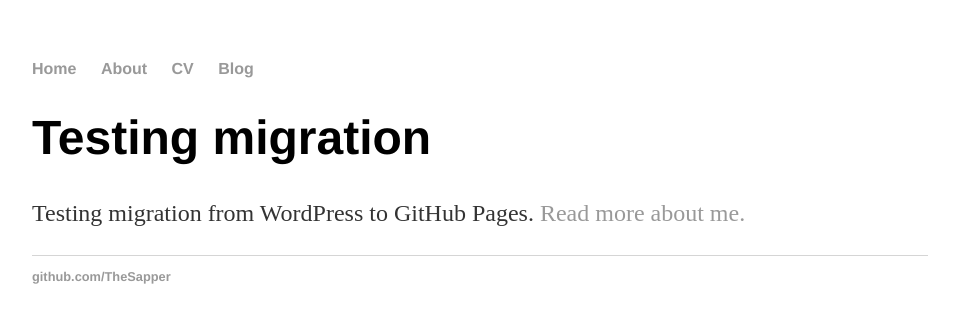
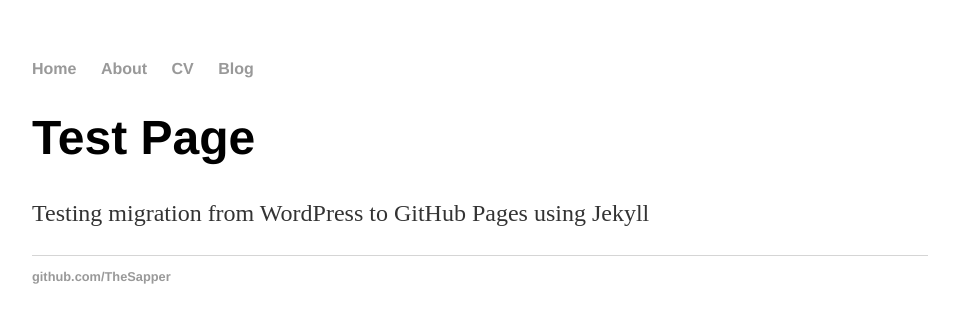
Before and after one commit to TheSapper/TheSapper.github.io, a Jekyll site: the page built from index.html, in a window 1280 px wide. Shown: the top 323 px of the page, without its empty margins (160-1119 px from the left). Built offline with Jekyll 4.4.1, drawn with Linux system fonts in a browser that asks for light colours.

Commit message:
Amended index.html to use test Jekyll layout.

```diff
--- a/index.html
+++ b/index.html
@@ -1,29 +1,8 @@
-<!DOCTYPE html>
-<html>
-	<head>
-		<title>The Infosec Sapper</title>
-		<!-- link to main stylesheet -->
-		<link rel="stylesheet" type="text/css" href="/css/main.css">
-	</head>
-	<body>
-		<nav>
-    		<ul>
-        		<li><a href="/">Home</a></li>
-	        	<li><a href="/about">About</a></li>
-        		<li><a href="/cv">CV</a></li>
-        		<li><a href="/blog">Blog</a></li>
-    		</ul>
-		</nav>
-		<div class="container">
-    		<div class="blurb">
-        		<h1>Testing migration</h1>
-				<p>Testing migration from WordPress to GitHub Pages. <a href="/about">Read more about me.</a></p>
-    		</div><!-- /.blurb -->
-		</div><!-- /.container -->
-		<footer>
-    		<ul>
-        		<li><a href="https://github.com/TheSapper">github.com/TheSapper</a></li>
-			</ul>
-		</footer>
-	</body>
-</html>
+---
+layout: default
+title: The Infosec Sapper
+---
+<div class="blurb">
+	<h1>Test Page</h1>
+	<p>Testing migration from WordPress to GitHub Pages using Jekyll</p>
+</div><!--/.blurb>
```
